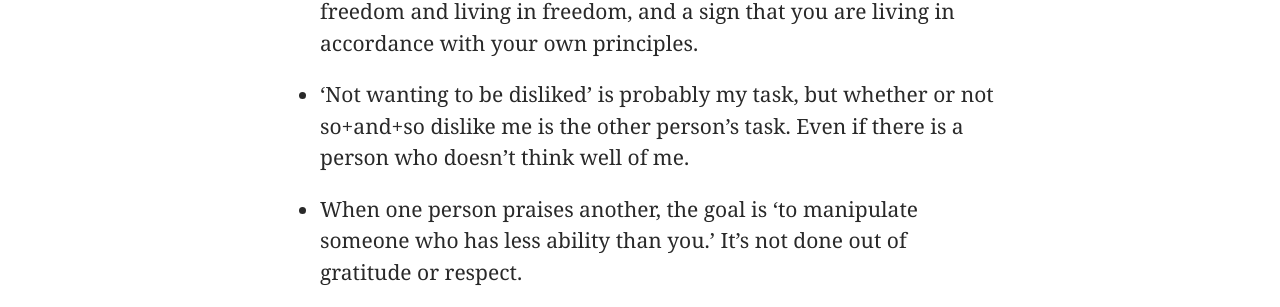
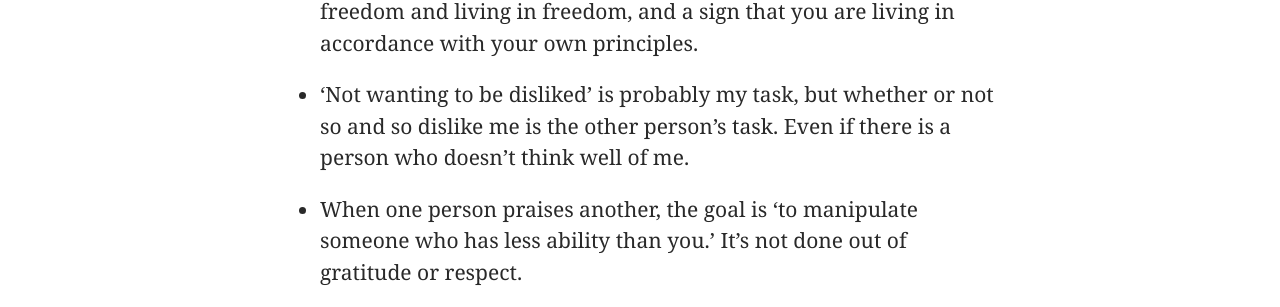
Before and after one commit to deephdave/deephdave.github.io, a Jekyll site: the page built from _posts/2020-07-18-The-Courage-to-Be-Disliked-Ichiro-Kishimi-Fumitake Koga.markdown, in a window 1280 px wide. Shown: the part 1175-1482 px from the top of the page. Built offline with Jekyll 4.4.1, drawn with Linux system fonts in a browser that asks for light colours.

Commit message:
Added book summary

```diff
--- a/_posts/2020-07-18-The-Courage-to-Be-Disliked-Ichiro-Kishimi-Fumitake Koga.markdown
+++ b/_posts/2020-07-18-The-Courage-to-Be-Disliked-Ichiro-Kishimi-Fumitake Koga.markdown
@@ -16,7 +16,7 @@ categories: booksummaries
 
 + 'Freedom is being disliked by other person'. It's that you are disliked by someone. It is proof that you are exercising your freedom and living in freedom, and a sign that you are living in accordance with your own principles.
 
-+ 'Not wanting to be disliked' is probably my task, but whether or not so+and+so dislike me is the other person's task. Even if there is a person who doesn't think well of me.
++ 'Not wanting to be disliked' is probably my task, but whether or not so and so dislike me is the other person's task. Even if there is a person who doesn't think well of me.
 
 + When one person praises another, the goal is 'to manipulate someone who has less ability than you.' It's not done out of gratitude or respect.
 
```
